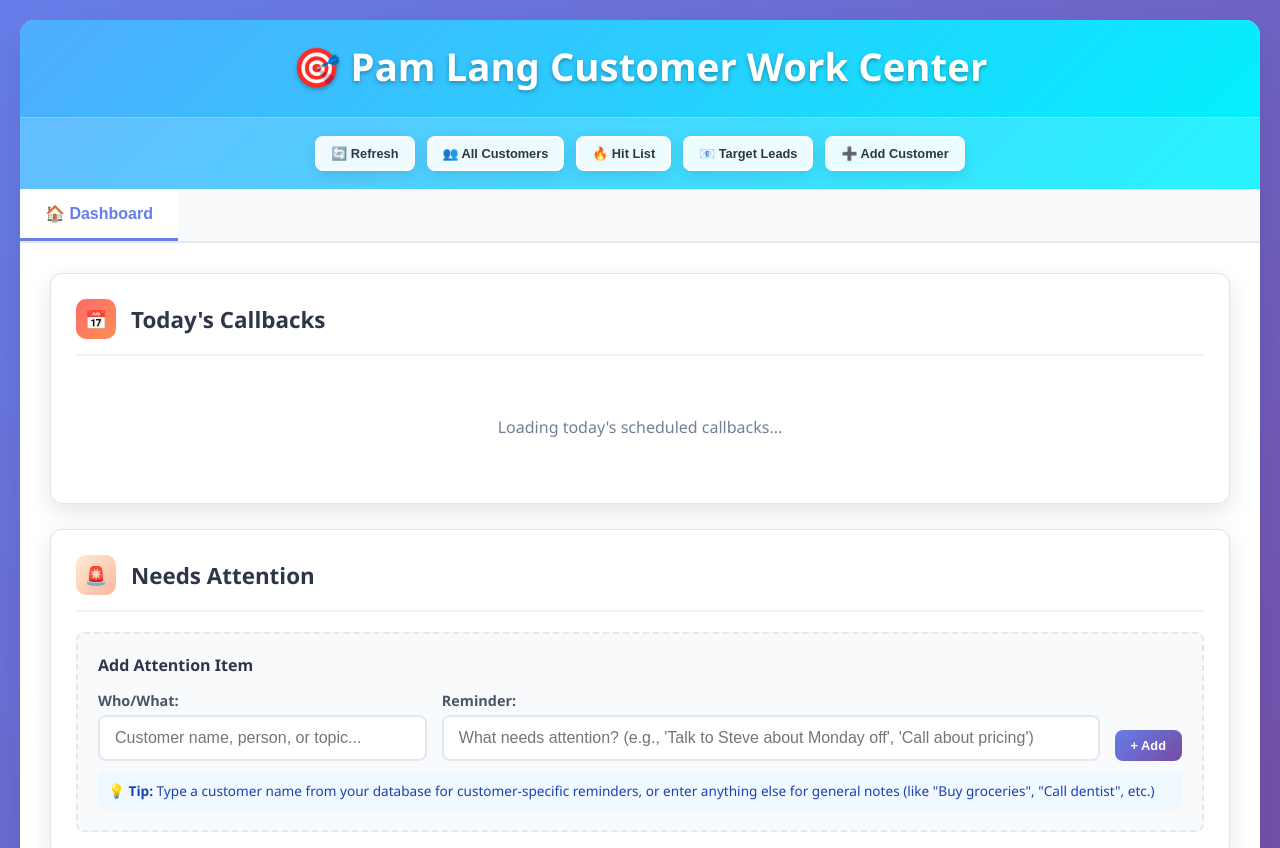
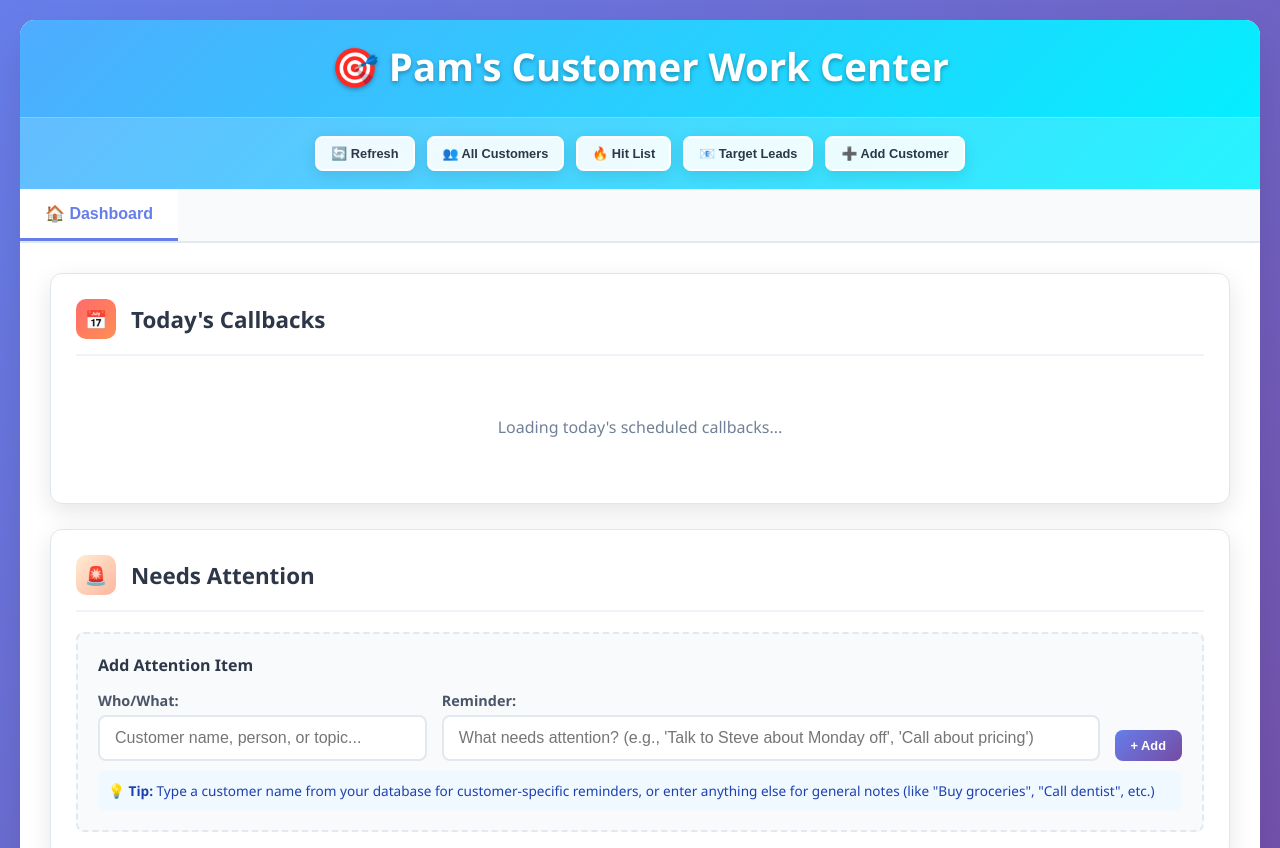
Before and after one commit to planginc/customer-dashboard, a plain HTML site: page index.html in a window 1280 px wide. Shown: the top 848 px of the page. Drawn offline with nearby package versions, Linux system fonts and the light colour scheme.

Commit message:
Update index.html

```diff
--- a/index.html
+++ b/index.html
@@ -906,7 +906,7 @@
         <div class="header">
             <div class="header-content">
                 <div class="header-info">
-                    <h1>🎯 Pam Lang Customer Work Center</h1>
+                    <h1>🎯 Pam's Customer Work Center</h1>
                 </div>
             </div>
             <div class="header-actions">
```
